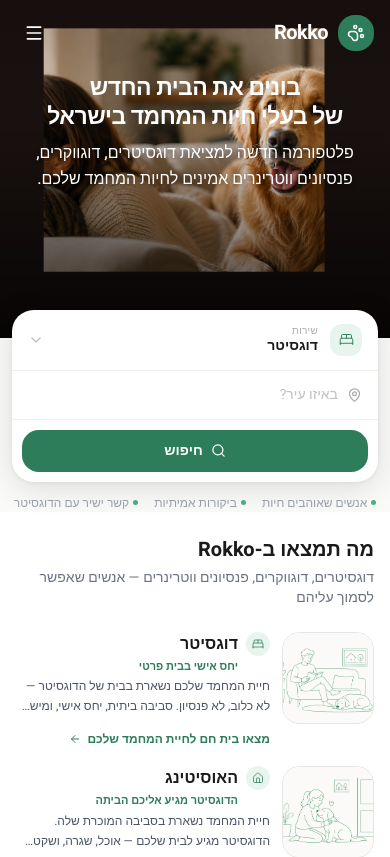
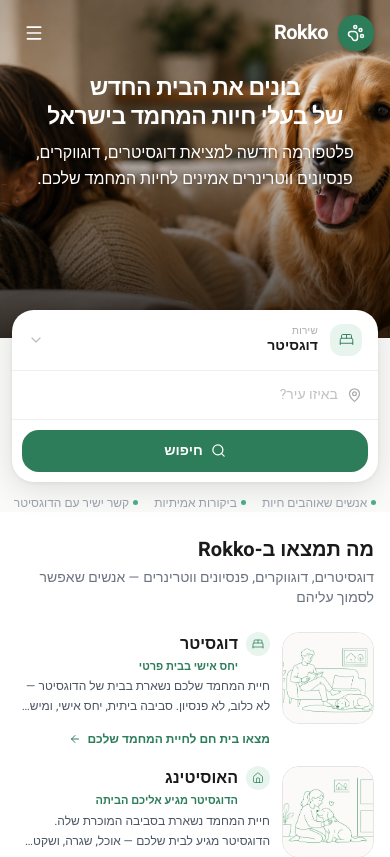
Before and after one commit to yoavgersi-cell/rokko, a Next.js app: page / in a window 390 px wide. Shown: the top 857 px of the page. Built offline with nearby package versions, Linux system fonts and the light colour scheme.

Commit message:
Revert mobile hero to original image style
Co-Authored-By: Claude Sonnet 4.6 <noreply@anthropic.com>

```diff
--- a/src/components/home/HeroSection.tsx
+++ b/src/components/home/HeroSection.tsx
@@ -143,12 +143,12 @@ export default function HeroSection() {
       <div className="md:hidden">
         {/* Hero image */}
         <section className="relative overflow-hidden" style={{ minHeight: '40vh' }}>
-          <div className="absolute inset-0 z-0 bg-[#1a1210]">
+          <div className="absolute inset-0 z-0">
             <Image
               src="/hero-old.png"
               alt="חיות מחמד מאושרות"
               fill
-              className="object-cover scale-[0.72] origin-[40%_30%]"
+              className="object-cover object-[center_18%]"
               priority
               sizes="100vw"
             />
```
